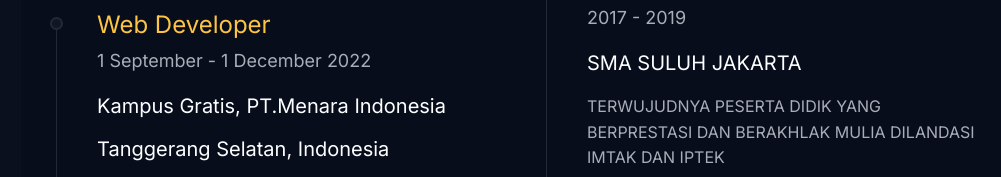
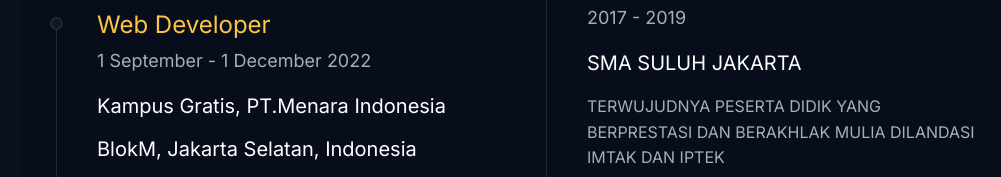
Before and after one commit to mfaturoman/portofolio-responsive, a plain HTML site: page index.html in a window 1280 px wide. Shown: the part 3533-3710 px from the top of the page, without its empty margins (279-1280 px from the left). Drawn offline with Linux system fonts and the light colour scheme.

Commit message:
Update index.html

```diff
--- a/index.html
+++ b/index.html
@@ -500,7 +500,7 @@
                 <h3 class="st-resume-timeline-title">Web Developer</h3>
                 <div class="st-resume-timeline-duration">1 September - 1 December 2022</div>
                 <h4 class="st-resume-timeline-subtitle">Kampus Gratis, PT.Menara Indonesia</h4>
-                <h2 class="st-resume-timeline-subtitle">Tanggerang Selatan, Indonesia</h2>
+                <h2 class="st-resume-timeline-subtitle">BlokM, Jakarta Selatan, Indonesia</h2>
                 <div class="st-resume-timeline-text">
                   <p>Sejak semester 7, saya magang selama 3 bulan di PT.Menara Indonesia berfokus di frontend WEB KG Berbasis React dan Laravel.</p>
                 </div>
```
